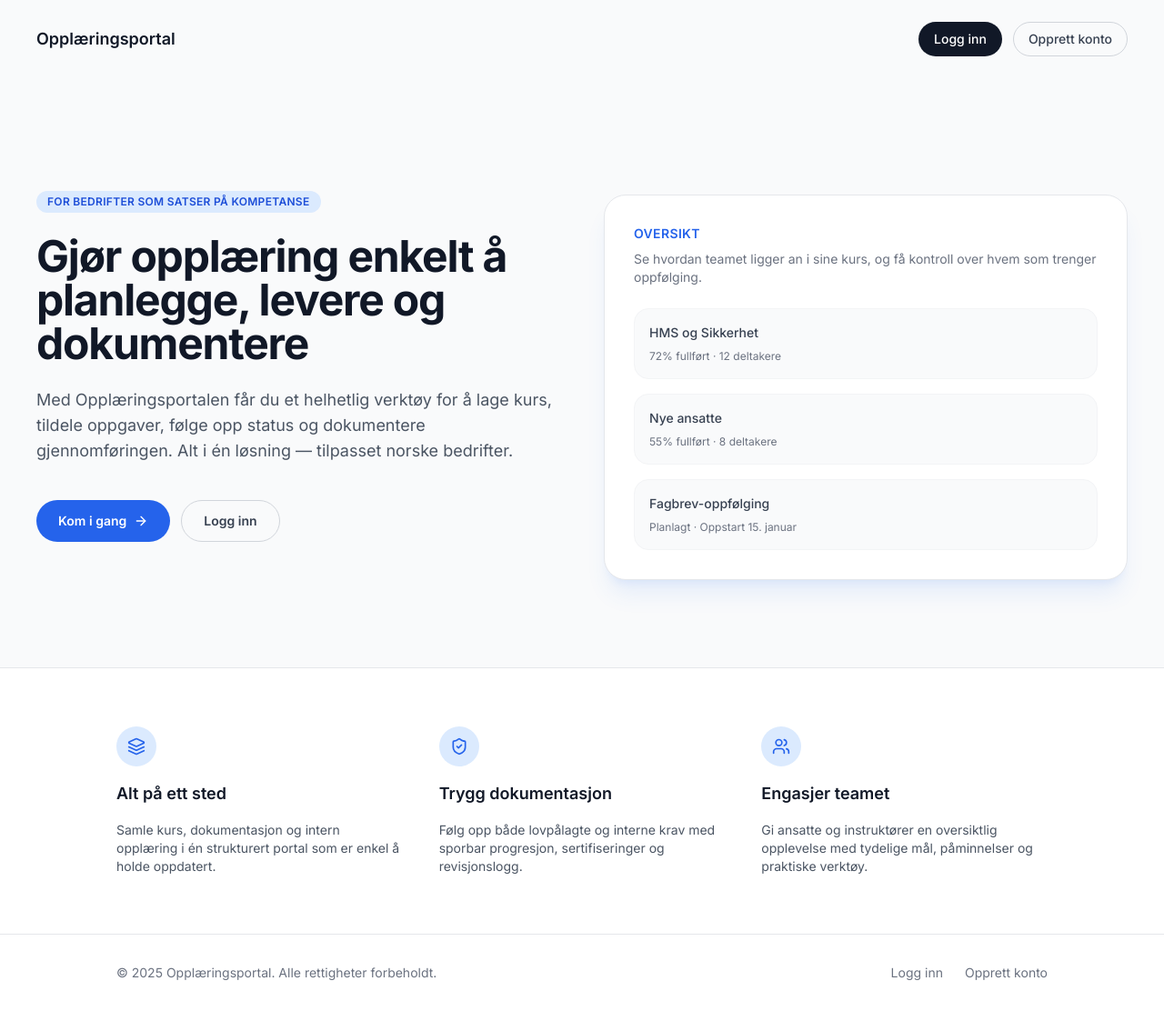
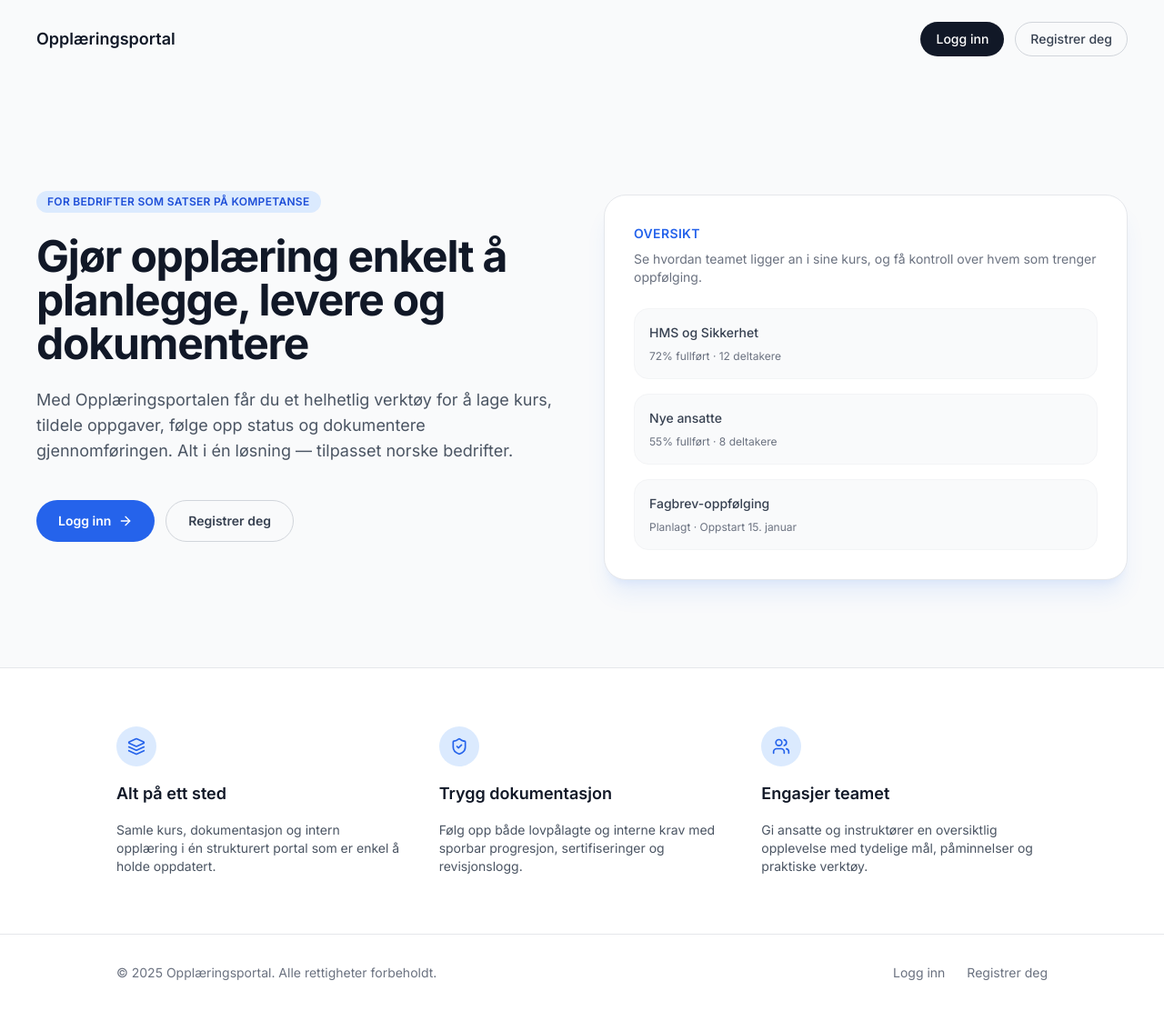
Before and after one commit to kimmartinsen/learning-portal, a Next.js app: page / in a window 1280 px wide. Shown: the whole page at 91% size. Built offline with nearby package versions, Linux system fonts and the light colour scheme; no server answers.

Commit message:
Update page.tsx

```diff
--- a/app/page.tsx
+++ b/app/page.tsx
@@ -43,17 +43,8 @@ export default async function HomePage() {
               Opplæringsportal
             </Link>
             <div className="flex items-center gap-3">
-              {isAuthenticated ? (
               <Link
-                  href="/dashboard"
-                  className="rounded-full border border-transparent bg-gray-900 px-4 py-2 text-sm font-medium text-white transition hover:bg-gray-700 dark:bg-white dark:text-gray-900 dark:hover:bg-gray-200"
-                >
-                  Gå til dashboard
-                </Link>
-              ) : (
-                <>
-                  <Link
-                    href="/login"
+                href={isAuthenticated ? '/dashboard' : '/login'}
                 className="rounded-full border border-transparent bg-gray-900 px-4 py-2 text-sm font-medium text-white transition hover:bg-gray-700 dark:bg-white dark:text-gray-900 dark:hover:bg-gray-200"
               >
                 Logg inn
@@ -62,10 +53,8 @@ export default async function HomePage() {
                 href="/signup"
                 className="hidden rounded-full border border-gray-300 px-4 py-2 text-sm font-medium text-gray-700 transition hover:border-gray-400 hover:text-gray-900 dark:border-gray-700 dark:text-gray-200 dark:hover:border-gray-500 sm:inline-flex"
               >
-                    Opprett konto
+                Registrer deg
               </Link>
-                </>
-              )}
             </div>
           </nav>
         </header>
@@ -84,17 +73,17 @@ export default async function HomePage() {
             </p>
             <div className="mt-10 flex flex-col gap-3 sm:flex-row">
               <Link
-                href={isAuthenticated ? '/dashboard' : '/signup'}
+                href={isAuthenticated ? '/dashboard' : '/login'}
                 className="inline-flex items-center justify-center gap-2 rounded-full bg-blue-600 px-6 py-3 text-sm font-semibold text-white transition hover:bg-blue-700 focus:outline-none focus-visible:ring-2 focus-visible:ring-blue-500 focus-visible:ring-offset-2 dark:focus-visible:ring-offset-gray-950"
               >
-                {isAuthenticated ? 'Gå til dashboard' : 'Kom i gang'}
+                Logg inn
                 <ArrowRight className="h-4 w-4" />
               </Link>
               <Link
-                href={isAuthenticated ? '/dashboard/my-learning' : '/login'}
+                href="/signup"
                 className="inline-flex items-center justify-center rounded-full border border-gray-300 px-6 py-3 text-sm font-semibold text-gray-700 transition hover:border-gray-400 hover:text-gray-900 dark:border-gray-700 dark:text-gray-200 dark:hover:border-gray-500"
               >
-                {isAuthenticated ? 'Se læringsløp' : 'Logg inn'}
+                Registrer deg
               </Link>
             </div>
           </div>
@@ -145,20 +134,15 @@ export default async function HomePage() {
         <div className="mx-auto flex max-w-5xl flex-col justify-between gap-4 sm:flex-row sm:items-center">
           <p>© {new Date().getFullYear()} Opplæringsportal. Alle rettigheter forbeholdt.</p>
           <div className="flex items-center gap-6">
-            {isAuthenticated ? (
-              <Link href="/dashboard" className="hover:text-gray-900 dark:hover:text-gray-200">
-                Gå til dashboard
-              </Link>
-            ) : (
-              <>
-                <Link href="/login" className="hover:text-gray-900 dark:hover:text-gray-200">
+            <Link
+              href={isAuthenticated ? '/dashboard' : '/login'}
+              className="hover:text-gray-900 dark:hover:text-gray-200"
+            >
               Logg inn
             </Link>
             <Link href="/signup" className="hover:text-gray-900 dark:hover:text-gray-200">
-                  Opprett konto
+              Registrer deg
             </Link>
-              </>
-            )}
           </div>
         </div>
       </footer>
```
Lines whose indentation alone changed are shown as unchanged.
